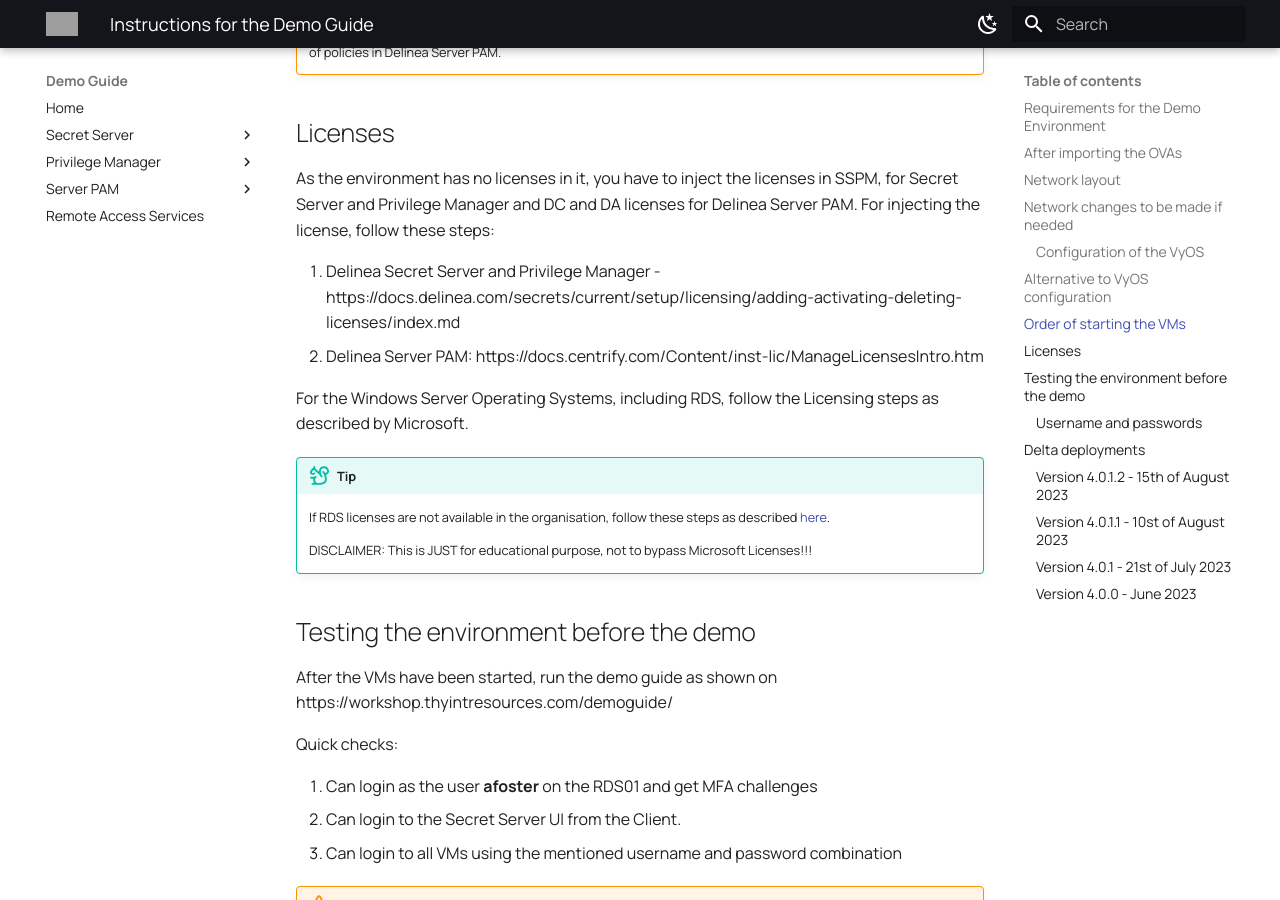
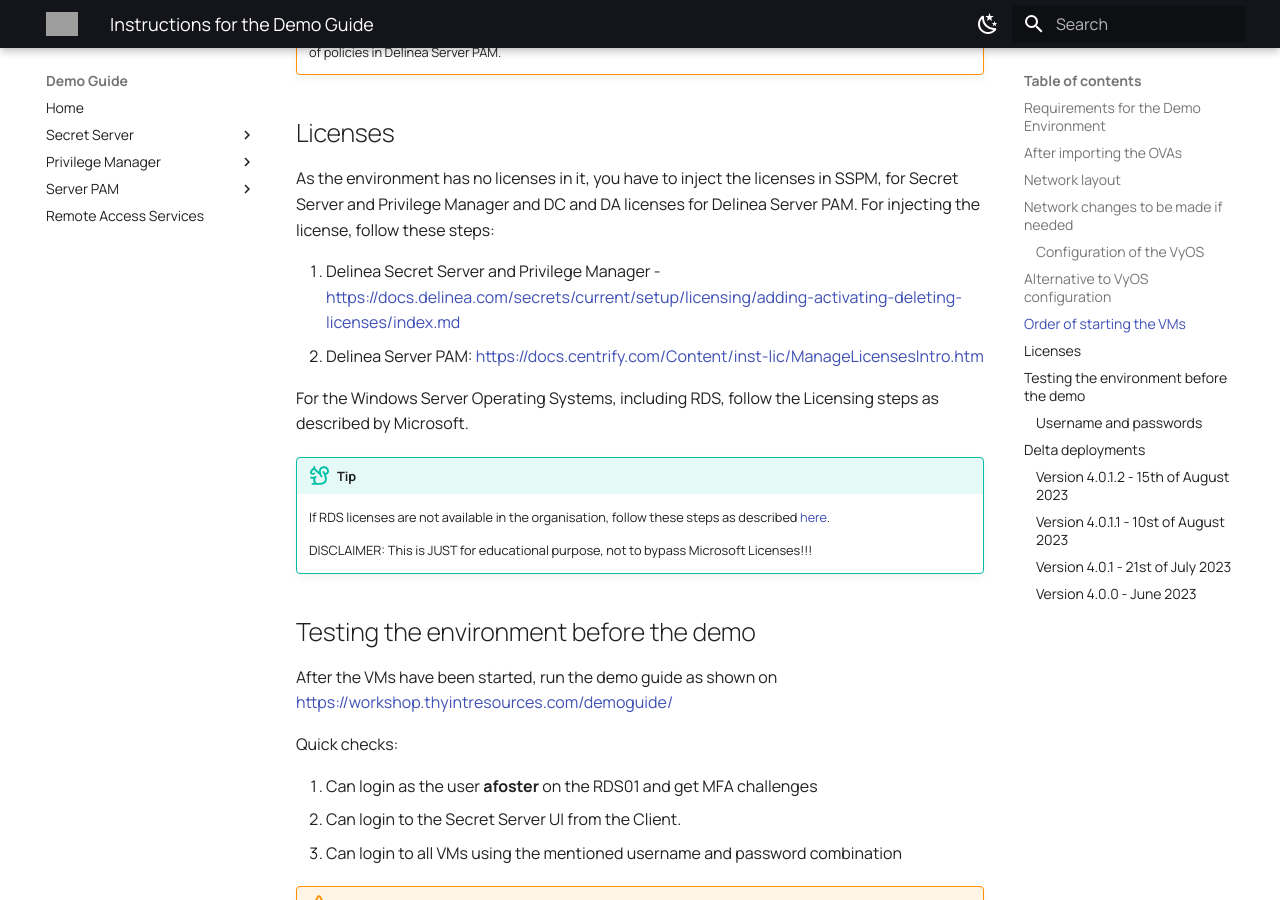
Before and after one commit to wessenstam/demoguide, an MkDocs documentation site: the page built from docs/instructor/instructor.md, in a window 1280 px wide and 900 px high, scrolled down 5139 px. Built offline with MkDocs 1.6.1 and Material for MkDocs 9.7.7, drawn with Linux system fonts in a browser that asks for light colours; some of the changed text lies outside the part shown; grey boxes are pictures that could not be loaded.

Commit message:
Updated URLs

```diff
--- a/docs/instructor/instructor.md
+++ b/docs/instructor/instructor.md
@@ -80,7 +80,7 @@
     - ``exit``; leave configuration mode
     - ``show interfaces``; the two new interfaces (eth2 and eth3) should now have IP addresses assigned to them if DHCP has been configured.
 
-4. As the eth2 is set to use DHCP, routing has to be defined in the organization's network. This can be overcome by using masquerading the network. Run the following commands to get masqueing running (https://forum.vyos.io/t/resolved-port-forward-troubles/7732):
+4. As the eth2 is set to use DHCP, routing has to be defined in the organization's network. This can be overcome by using masquerading the network. Run the following commands to get masqueing running (<https://forum.vyos.io/t/resolved-port-forward-troubles/7732>):
 
     - ``set nat source rule 100 outbound-interface 'eth2'``
     - ``set nat source rule 100 source address '172.31.32.0/24'``
@@ -122,8 +122,8 @@
 As the environment has no licenses in it, you have to inject the licenses in SSPM, for Secret Server and Privilege Manager and DC and DA licenses for Delinea Server PAM.
 For injecting the license, follow these steps:
 
-1. Delinea Secret Server and Privilege Manager - https://docs.delinea.com/secrets/current/setup/licensing/adding-activating-deleting-licenses/index.md
-2. Delinea Server PAM: https://docs.centrify.com/Content/inst-lic/ManageLicensesIntro.htm
+1. Delinea Secret Server and Privilege Manager - <https://docs.delinea.com/secrets/current/setup/licensing/adding-activating-deleting-licenses/index.md>
+2. Delinea Server PAM: <https://docs.centrify.com/Content/inst-lic/ManageLicensesIntro.htm>
 
 For the Windows Server Operating Systems, including RDS, follow the Licensing steps as described by Microsoft.
 
@@ -135,7 +135,7 @@
 
 ## Testing the environment before the demo
 
-After the VMs have been started, run the demo guide as shown on https://workshop.thyintresources.com/demoguide/
+After the VMs have been started, run the demo guide as shown on <https://workshop.thyintresources.com/demoguide/>
 
 Quick checks:
 
```
